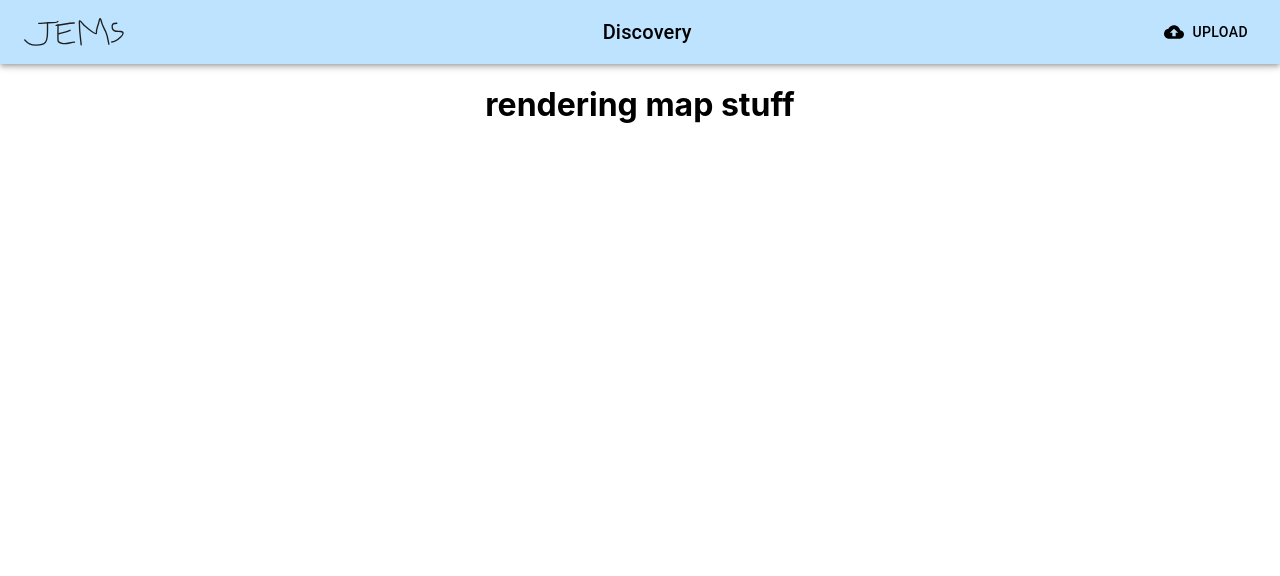
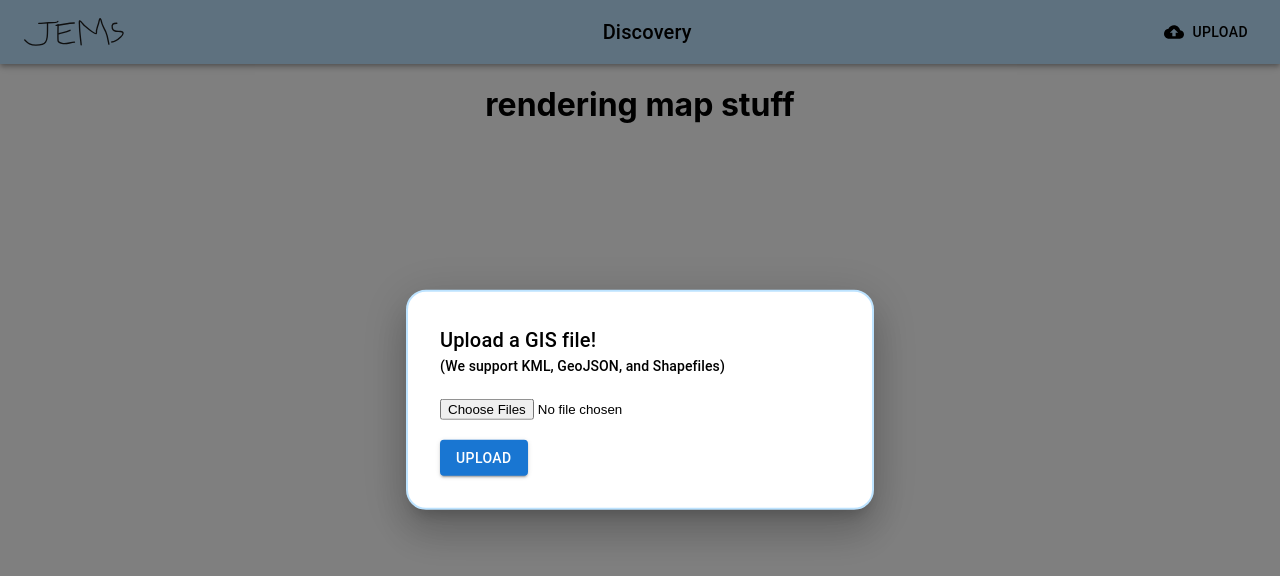
Before and after one commit to JEMS-CSE416/hw1-discovery, a React (Create React App) app in the folder client/: page / in a window 1280 px wide. Both pictures are taken after a click on the button "UPLOAD". Shown: the top 576 px of the page. Built offline with nearby package versions, Linux system fonts and the light colour scheme.

Commit message:
user file upload, file data fetched

```diff
--- a/client/src/App.tsx
+++ b/client/src/App.tsx
@@ -1,21 +1,25 @@
-import React from 'react';
-import logo from './logo.svg';
-import './App.css';
-import { useState } from 'react';
-import Canvas from './components/Canvas';
-import Header from './components/Header';
+import React from "react";
+import logo from "./logo.svg";
+import "./App.css";
+import { useState, useEffect } from "react";
+import Canvas from "./components/Canvas";
+import Header from "./components/Header";
 
 function App() {
-  const [fileContent, setFileContent] = useState<string>('');
+  const [fileContent, setFileContent] = useState<string | any>("");
 
-  const handleFileUpload = (content: string) => {
-    setFileContent(content)
-  }
+  useEffect(() => {
+    console.log("fileContent: \n" + JSON.stringify(fileContent));
+  }, [fileContent]);
+
+  const handleFileUpload = (content: string | any) => {
+    setFileContent(content);
+  };
 
   return (
     <div className="App">
-      <Header onFileUpload={handleFileUpload}/>
-      <Canvas fileContent={fileContent}/>
+      <Header onFileUpload={handleFileUpload} />
+      <Canvas fileContent={fileContent} />
     </div>
   );
 }
--- a/client/src/components/DisplayMap.tsx
+++ b/client/src/components/DisplayMap.tsx
@@ -1,7 +1,7 @@
 import React from "react";
 
 interface DisplayMapProps {
-    fileContent: string;
+    fileContent: string | any;
 }
 
 const DisplayMap: React.FC<DisplayMapProps> = ({ fileContent }) => {
--- a/client/src/components/Header.tsx
+++ b/client/src/components/Header.tsx
@@ -1,27 +1,84 @@
-import React from 'react';
-import AppBar from '@mui/material/AppBar';
-import Toolbar from '@mui/material/Toolbar';
-import Typography from '@mui/material/Typography';
-import Button from '@mui/material/Button';
-import CloudUploadIcon from '@mui/icons-material/CloudUpload';
-import jemsLogo from '../JEMS.svg'
+import React, { useState } from "react";
+import AppBar from "@mui/material/AppBar";
+import Toolbar from "@mui/material/Toolbar";
+import Typography from "@mui/material/Typography";
+import Button from "@mui/material/Button";
+import CloudUploadIcon from "@mui/icons-material/CloudUpload";
+import jemsLogo from "../JEMS.svg";
+import Modal from "@mui/material/Modal";
+import Box from "@mui/material/Box";
+
+const style = {
+  position: "absolute" as "absolute",
+  top: "50%",
+  left: "50%",
+  transform: "translate(-50%, -50%)",
+  width: 400,
+  bgcolor: "background.paper",
+  border: "2px solid #BDE3FF",
+  boxShadow: 24,
+  p: 4,
+  borderRadius: 5,
+};
 
 interface HeaderProps {
-    onFileUpload: (fileContent: string) => void;
+  onFileUpload: (fileContent: string | any) => void;
 }
 
 const Header: React.FC<HeaderProps> = ({ onFileUpload }) => {
-    const handleFileUpload = () => {
-        //Handle file upload logic here
-        //Call onFileUpload with the file content when needed
-        alert('Upload button clicked!');
+  const [openFileModal, setOpenFileModal] = useState(false);
+  const [file, setFile] = useState<File | null>(null);
+
+  const handleOpenFileModal = () => {
+    setOpenFileModal(true);
+  };
+
+  const handleCloseFileModal = () => {
+    setOpenFileModal(false);
+  };
+
+  // Gets file uploaded by user with the Fetch API
+  const handleUpload = async () => {
+    setOpenFileModal(false);
+    if (file) {
+      console.log("Uploading file...");
+
+      const formData = new FormData();
+      formData.append("file", file);
+
+      try {
+        const res = await fetch("https://httpbin.org/post", {
+          method: "POST",
+          body: formData,
+        });
+
+        const data = await res.json();
+        console.log(data);
+        onFileUpload(data);
+      } catch (error) {
+        console.log(error);
       }
+    }
+  };
+
+  const handleFileChange = (e: React.ChangeEvent<HTMLInputElement>) => {
+    if (e.target.files) {
+      setFile(e.target.files[0]);
+    }
+  };
 
   const renderHeader = () => {
     return (
-            <AppBar position="static" sx={{ backgroundColor: '#BDE3FF', color: 'black' }}>
+      <AppBar
+        position="static"
+        sx={{ backgroundColor: "#BDE3FF", color: "black" }}
+      >
         <Toolbar>
-                    <img src={jemsLogo} alt="Logo" style={{ width: '100px', marginRight: '10px' }} />
+          <img
+            src={jemsLogo}
+            alt="Logo"
+            style={{ width: "100px", marginRight: "10px" }}
+          />
 
           <Typography variant="h6" component="div" sx={{ flexGrow: 1 }}>
             Discovery
@@ -30,21 +87,48 @@ const Header: React.FC<HeaderProps> = ({ onFileUpload }) => {
           {/* Upload button on the top right */}
           <Button
             color="inherit"
-                        onClick={handleFileUpload}
+            onClick={handleOpenFileModal}
             startIcon={<CloudUploadIcon />}
           >
             Upload
           </Button>
+
+          {/* Modal for uploading files */}
+          <Modal open={openFileModal} onClose={handleCloseFileModal}>
+            <Box sx={style}>
+              <Typography id="modal-modal-title" variant="h6" component="h2">
+                Upload a GIS file!
+              </Typography>
+              <Typography id="modal-modal-title" variant="subtitle2">
+                (We support KML, GeoJSON, and Shapefiles)
+              </Typography>
+              <form>
+                <br />
+                <label htmlFor="file"></label>
+                <input
+                  id="file"
+                  name="file"
+                  type="file"
+                  onChange={handleFileChange}
+                  accept=".shp, .txt, .json "
+                  multiple
+                />
+
+                <div>
+                  <br />
+                  <Button variant="contained" onClick={handleUpload}>
+                    Upload
+                  </Button>
+                </div>
+              </form>
+            </Box>
+          </Modal>
         </Toolbar>
       </AppBar>
-        )
-    }
-
-    return (
-        <>
-            {renderHeader()}
-        </>
     );
   };
 
+  return <>{renderHeader()}</>;
+};
+
 export default Header;
```
Also changed, not shown: client/src/index.tsx (+6 -6 lines). Lines whose indentation alone changed are shown as unchanged.
